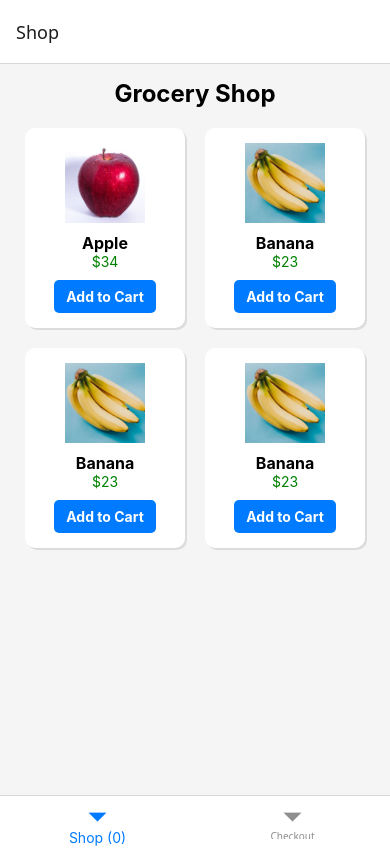
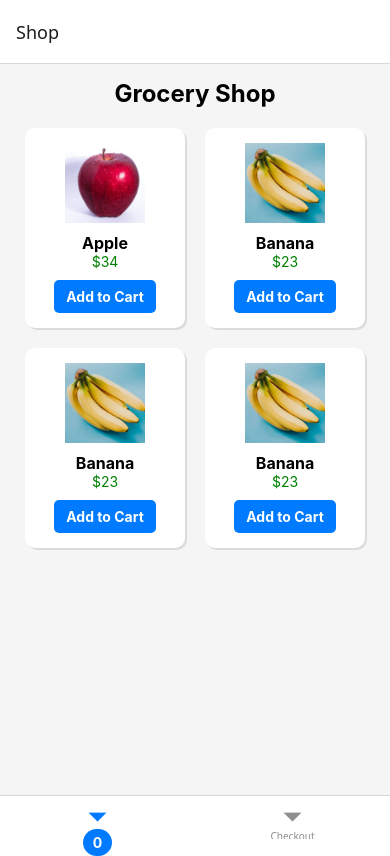
Before and after one commit to arsh282/cart_functionality, a React Native app: screen / in a window 390 px wide. Built offline with nearby package versions, Linux system fonts and the light colour scheme.

Commit message:
running but with count working with designing

```diff
--- a/App.js
+++ b/App.js
@@ -34,9 +34,17 @@ const TabNavigator = () => {
   component={HomeStack}
   options={{
     tabBarLabel: ({ color }) => (
-            <Text style={{ color, fontSize: 14 }}>
-              Shop ({cart.length})
+      <View style={{
+        backgroundColor: '#007BFF',
+        paddingVertical: 5,
+        paddingHorizontal: 10,
+        borderRadius: 15,
+        alignItems: 'center'
+      }}>
+        <Text style={{ color: 'white', fontSize: 14, fontWeight: 'bold' }}>
+          {cart.length}
         </Text>
+      </View>
     ),
   }}
 />
```
Lines whose indentation alone changed are shown as unchanged.
